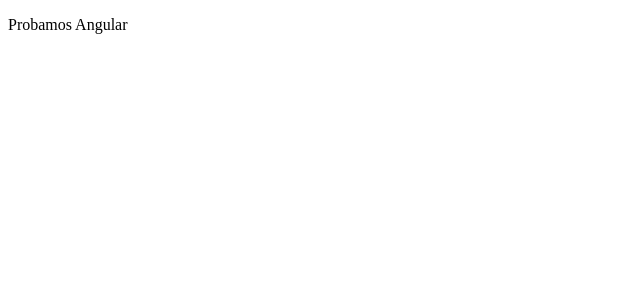
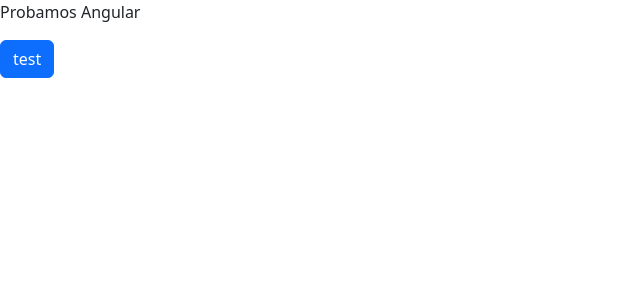
Before and after one commit to kecotes/Angular-FullStack, an Angular app: page / in a window 1280 px wide. Shown: the top 300 px of the page, without its empty margins (0-640 px from the left). Built offline with nearby package versions, Linux system fonts and the light colour scheme.

Commit message:
Añadimos bootstap 5

```diff
--- a/angular.json
+++ b/angular.json
@@ -97,5 +97,8 @@
         }
       }
     }
+  },
+  "cli": {
+    "analytics": false
   }
 }
--- a/package.json
+++ b/package.json
@@ -18,6 +18,7 @@
     "@angular/platform-browser": "^14.1.0",
     "@angular/platform-browser-dynamic": "^14.1.0",
     "@angular/router": "^14.1.0",
+    "bootstrap": "^5.2.0",
     "rxjs": "~7.5.0",
     "tslib": "^2.3.0",
     "zone.js": "~0.11.4"
--- a/src/app/app.component.html
+++ b/src/app/app.component.html
@@ -1 +1,2 @@
 <p>Probamos Angular</p>
+<button class="btn btn-primary">test</button>
--- a/src/styles.css
+++ b/src/styles.css
@@ -1 +1,2 @@
 /* You can add global styles to this file, and also import other style files */
+@import "~bootstrap/dist/css/bootstrap.css"
```
Also changed, not shown: 1 other file (tests, documents, lock files or other folders).
